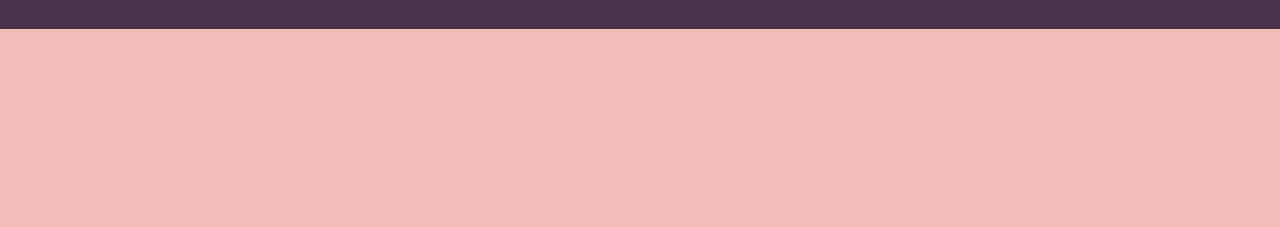
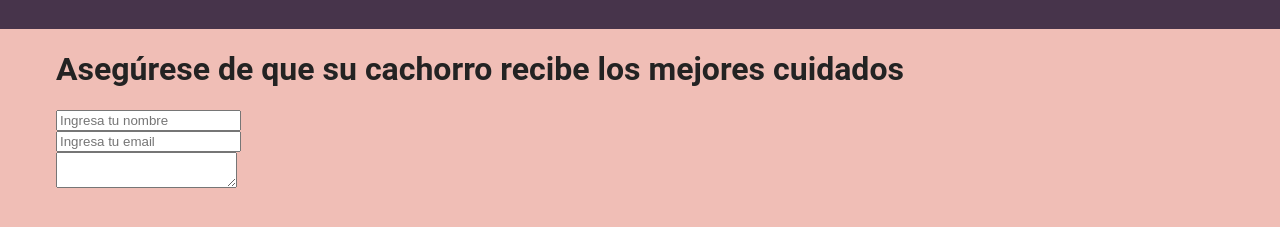
Before and after one commit to devchris03/DogRegister, a website: page index.html in a window 1280 px wide. Shown: the part 59-286 px from the top of the page. Drawn offline with Linux system fonts and the light colour scheme.

Commit message:
feature: añade estructura HTML al formulario

```diff
--- a/index.html
+++ b/index.html
@@ -18,5 +18,24 @@
             </div>
         </div>
     </header>
+    <main class="main">
+        <div class="main__content wrapper">
+            <h1 class="main__title">Asegúrese de que su cachorro recibe los mejores cuidados</h1>
+            <form action="" id="form">
+                <div class="form__campo">
+                    <label for="inputName" class="label"></label>
+                    <input type="text" placeholder="Ingresa tu nombre" required id="inputName" name="name" class="input">
+                </div> <!-- campo -->
+                <div class="form__campo">
+                    <label for="inputEmail" class="label"></label>
+                    <input type="email" placeholder="Ingresa tu email" required id="inputEmail" name="email" class="input">
+                </div> <!-- campo -->
+                <div class="form__campo">
+                    <label for="inputMessage" class="label"></label>
+                    <textarea name="message" id="inputMessage" value="Escribe tu mensaje"></textarea>
+                </div> <!-- campo -->
+            </form>
+        </div>
+    </main>
 </body>
 </html>
```
